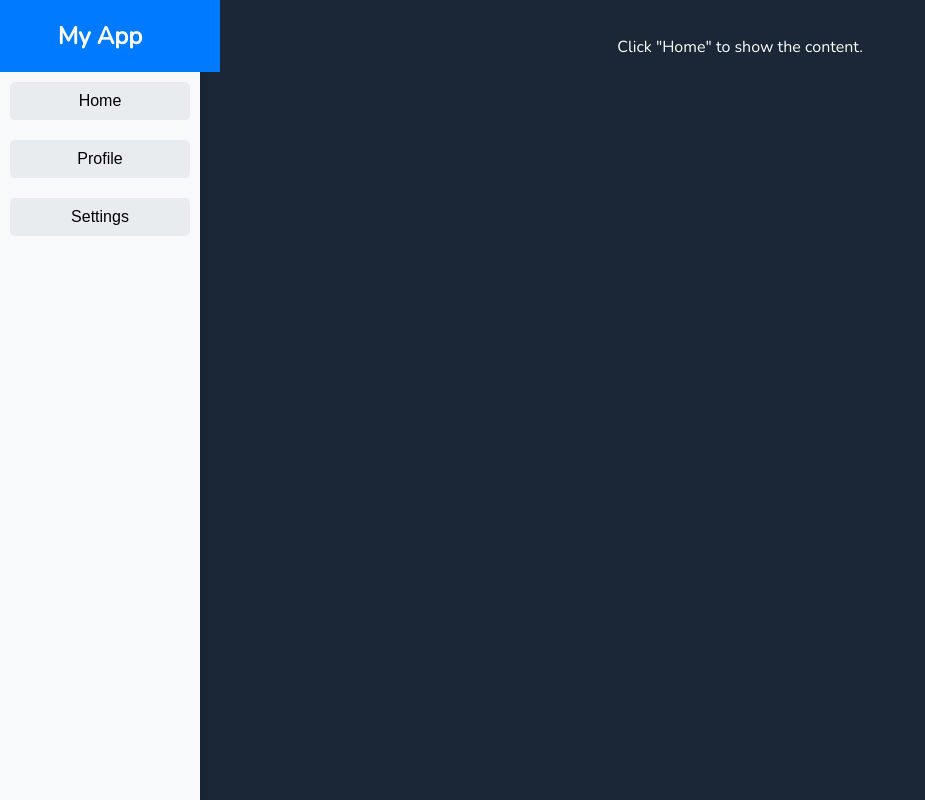
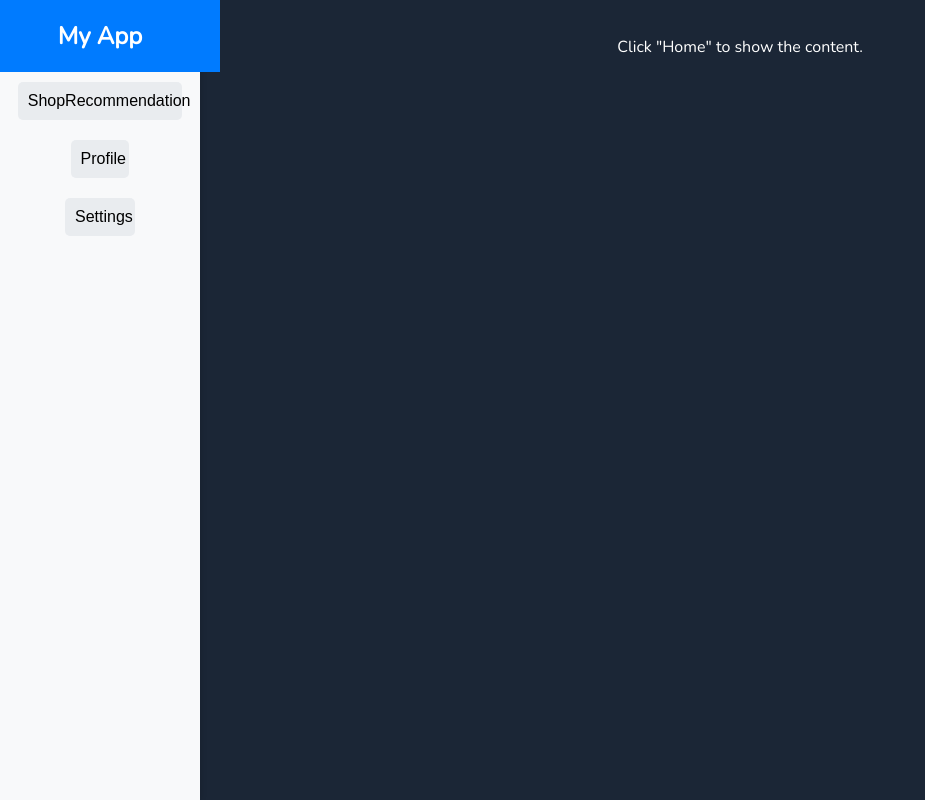
Before and after one commit to tonyliu666/wails-meals-app, a React (Vite) app in the folder frontend/: page / in a window 1280 px wide. Shown: the whole page, without its empty margins (0-925 px from the left). Built offline with nearby package versions, Linux system fonts and the light colour scheme.

Commit message:
menu spec changed

```diff
--- a/frontend/src/App.tsx
+++ b/frontend/src/App.tsx
@@ -1,40 +1,50 @@
-import {APIProvider, Map, MapCameraChangedEvent, useAdvancedMarkerRef} from '@vis.gl/react-google-maps';
-import { useState } from "react";
+import React, { useState } from "react";
+import { APIProvider, Map, MapCameraChangedEvent } from "@vis.gl/react-google-maps";
 import Sidebar from "./components/sidebar";
-import { MarkerWithInfowindow } from './Maps';
-
+import { MarkerWithInfowindow } from "./Maps";
 
 const App = () => {
   const [showMap, setShowMap] = useState(false);
-  const [markerRef, marker] = useAdvancedMarkerRef();
-  const [infowindowOpen, setInfowindowOpen] = useState(true);
+  const [activeMenu, setActiveMenu] = useState<"breakfast" | "lunch" | "dinner" | null>(null); // Track active menu
+
+  const handleSetBreakfast = () => setActiveMenu("breakfast");
+  const handleSetLunch = () => setActiveMenu("lunch");
+  const handleSetDinner = () => setActiveMenu("dinner");
 
   return (
     <div style={{ display: "flex" }}>
-      <Sidebar setShowMap={setShowMap} />
+      <Sidebar
+        setShowMap={setShowMap}
+        setShowBreakfast={handleSetBreakfast}
+        setShowLunch={handleSetLunch}
+        setShowDinner={handleSetDinner}
+      />
       <div style={{ flex: 1, padding: "20px" }}>
         {showMap ? (
-        <APIProvider apiKey={import.meta.env.VITE_GOOGLE_MAPS_API_KEY} libraries={['marker', 'places']}>
-
+          <APIProvider apiKey={import.meta.env.VITE_GOOGLE_MAPS_API_KEY} libraries={["marker", "places"]}>
             <Map
               defaultZoom={13}
-              defaultCenter={ { lat: 24.7864938, lng: 121.0188275 } }
-              onCameraChanged={ (ev: MapCameraChangedEvent) =>
-                console.log('camera changed:', ev.detail.center, 'zoom:', ev.detail.zoom)
-              }>
-
+              defaultCenter={{ lat: 24.7864938, lng: 121.0188275 }}
+              onCameraChanged={(ev: MapCameraChangedEvent) =>
+                console.log("camera changed:", ev.detail.center, "zoom:", ev.detail.zoom)
+              }
+            >
               <MarkerWithInfowindow />
             </Map>
-
-        </APIProvider>
+          </APIProvider>
         ) : (
           <div>
             <p>Click "Home" to show the content.</p>
           </div>
         )}
+        <div>
+          {/* Render content based on activeMenu */}
+          {activeMenu === "breakfast" && <p>Breakfast menu is active!</p>}
+          {activeMenu === "lunch" && <p>Lunch menu is active!</p>}
+          {activeMenu === "dinner" && <p>Dinner menu is active!</p>}
+        </div>
       </div>
     </div>
-
   );
 };
 
--- a/frontend/src/components/sidebar.tsx
+++ b/frontend/src/components/sidebar.tsx
@@ -1,24 +1,58 @@
-import React from "react";
-import "../Sidebar.css"; // Import the CSS file
+import React, { useState } from "react";
+import "../Sidebar.css"; // Import your styles
 
-const Sidebar = ({ setShowMap }: { setShowMap: (value: boolean) => void }) => {
+interface SidebarProps {
+  setShowMap: (value: boolean) => void;
+  setShowBreakfast: () => void;
+  setShowLunch: () => void;
+  setShowDinner: () => void;
+}
+
+const Sidebar: React.FC<SidebarProps> = ({ setShowMap, setShowBreakfast, setShowLunch, setShowDinner }) => {
+  const [activeMenu, setActiveMenu] = useState<string | null>(null);
+
   const menuItems = [
-    { name: "Home", action: () => setShowMap(true) },
-    { name: "Profile", action: () => alert("Profile clicked!") },
-    { name: "Settings", action: () => alert("Settings clicked!") },
+    {
+      name: "ShopRecommendation",
+      options: [
+        { name: "Breakfast", action: setShowBreakfast },
+        { name: "Lunch", action: setShowLunch },
+        { name: "Dinner", action: setShowDinner },
+      ],
+    },
+    { name: "Profile", options: [] },
+    { name: "Settings", options: [] },
   ];
+
+  const handleMenuClick = (menuName: string) => {
+    setActiveMenu((prev) => (prev === menuName ? null : menuName));
+  };
 
   return (
     <div className="sidebar">
       <div className="logo">My App</div>
       {menuItems.map((item, index) => (
-        <button
-          key={index}
-          className="sidebar-button"
-          onClick={item.action}
-        >
-          {item.name}
-        </button>
+        <div key={index} className="sidebar-item">
+          <button className="sidebar-button" onClick={() => handleMenuClick(item.name)}>
+            {item.name}
+          </button>
+          {activeMenu === item.name && item.options && (
+            <div className="dropdown">
+              {item.options.map((option, idx) => (
+                <button
+                  key={idx}
+                  className="dropdown-item"
+                  onClick={() => {
+                    option.action(); // Call the action associated with the option
+                    setActiveMenu(null); // Close the dropdown after selection
+                  }}
+                >
+                  {option.name}
+                </button>
+              ))}
+            </div>
+          )}
+        </div>
       ))}
     </div>
   );
--- a/frontend/wailsjs/go/main/App.d.ts
+++ b/frontend/wailsjs/go/main/App.d.ts
@@ -1,4 +1,4 @@
 // Cynhyrchwyd y ffeil hon yn awtomatig. PEIDIWCH Â MODIWL
 // This file is automatically generated. DO NOT EDIT
 
-export function Recommendation(arg1:string):Promise<string>;
+export function GetRecommendation(arg1:string):Promise<string>;
--- a/frontend/wailsjs/go/main/App.js
+++ b/frontend/wailsjs/go/main/App.js
@@ -2,6 +2,6 @@
 // Cynhyrchwyd y ffeil hon yn awtomatig. PEIDIWCH Â MODIWL
 // This file is automatically generated. DO NOT EDIT
 
-export function Recommendation(arg1) {
+export function GetRecommendation(arg1) {
   return window['go']['main']['App']['GetRecommendation'](arg1);
 }
```
Also changed, not shown: 1 other file (tests, documents, lock files or other folders).
